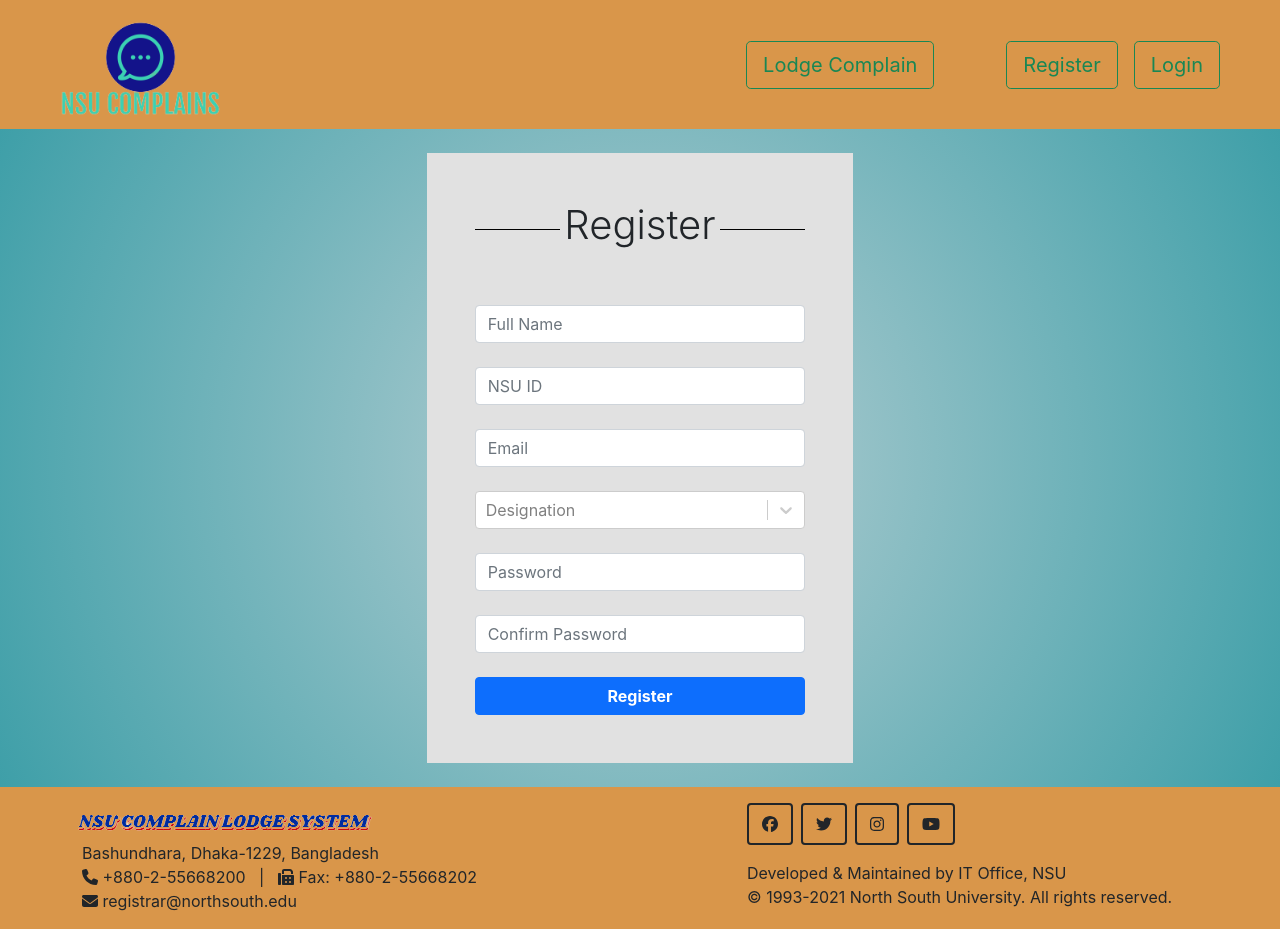
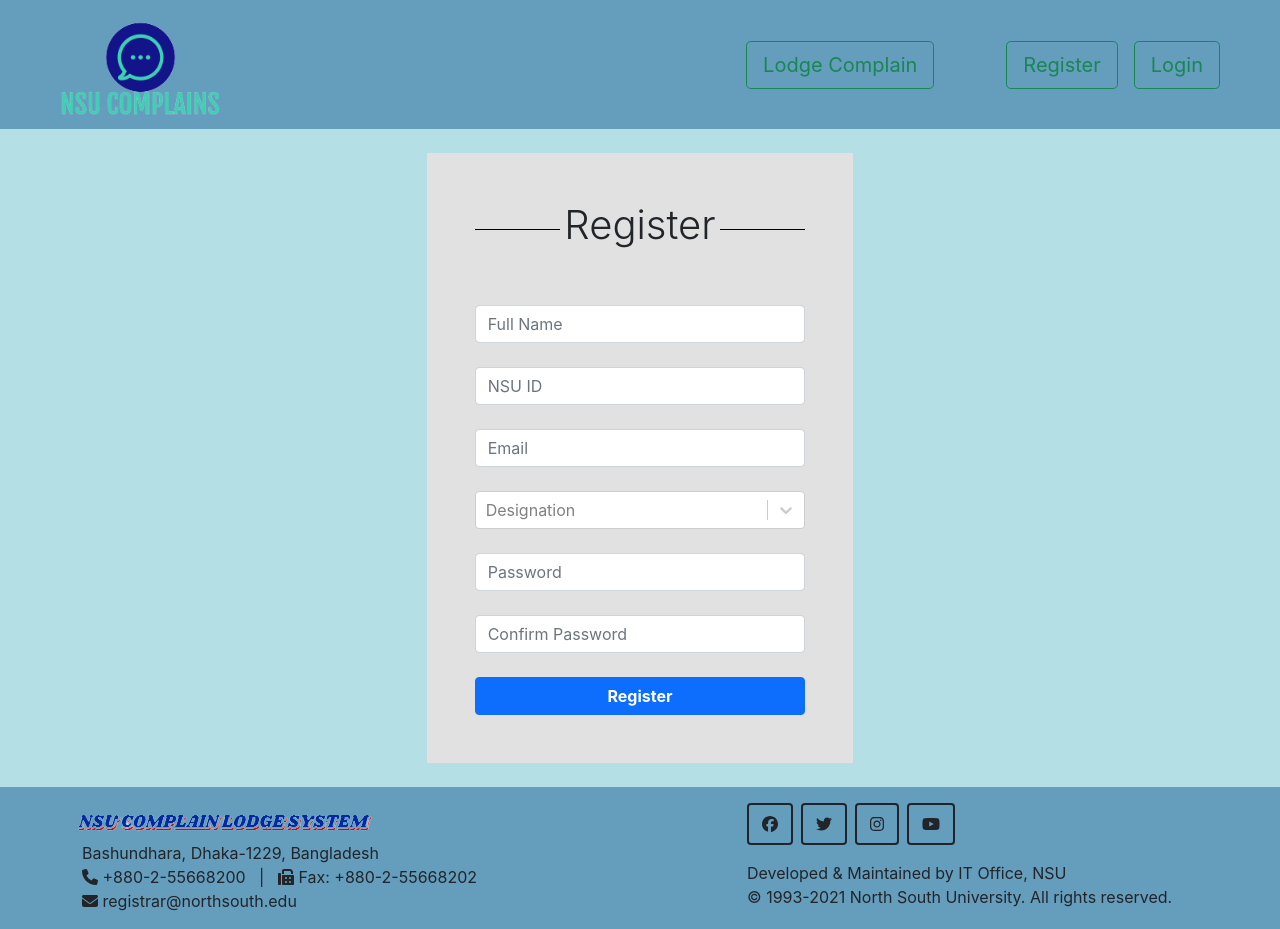
Before and after one commit to Moumi00/NSU-Complaint-Lodge-System, a React (Create React App) app in the folder frontend/: page /register in a window 1280 px wide. Built offline with nearby package versions, Linux system fonts and the light colour scheme.

Commit message:
Halka edit

```diff
--- a/frontend/src/index.css
+++ b/frontend/src/index.css
@@ -17,7 +17,8 @@ code {
 } */
 
 .primary-color {
-  background-color: #d9964a;
+  background-color: #659DBD;
+  /* background-color: #254E58; */
 }
 
 ul {
@@ -57,7 +58,6 @@ li:hover{
   background-color: #e1e1e1;
 }
 
-.background-color{
-  background: rgb(186,208,212);
-  background: radial-gradient(circle, rgba(186,208,212,1) 0%, rgba(62,159,168,1) 100%);
+.background-color {
+  background-color: #B4DFE5;
 }
```
